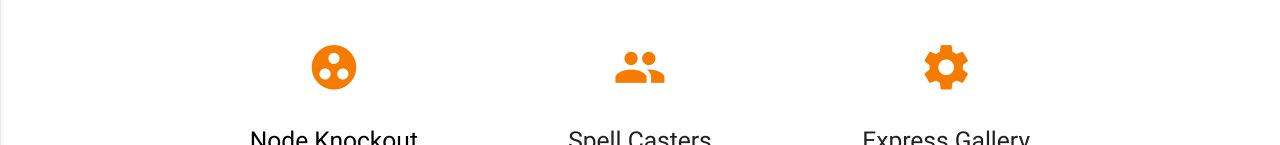
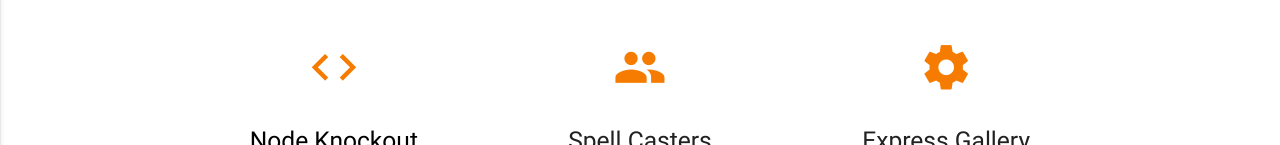
Before and after one commit to peter987bp/peter987bp.github.io, a website: page index.html in a window 1280 px wide. Shown: the part 532-677 px from the top of the page. Drawn offline with nearby package versions, Linux system fonts and the light colour scheme.

Commit message:
changed node knockout icon

```diff
--- a/index.html
+++ b/index.html
@@ -55,7 +55,7 @@
         <h3 class="header center black-text text-lighten-2">Recent Projects</h3>
         <div class="col s12 m4">
           <div class="icon-block">
-            <h2 class="center orange-text"><i class="material-icons orange-text text-darken-2">group_work</i></h2>
+            <h2 class="center orange-text"><i class="material-icons orange-text text-darken-2">code</i></h2>
             <h5 class="center"><a target="_blank" href='http://lumpysquirrels.2016.nodeknockout.com/'>Node Knockout</a></h5>
 
             <p class="light">In my second Hackthon ever my team and I participated in Node Knockout 2016. It was an intense 48 hours as teams from across the globe competed. We decided to keep it simple and we recreated the classic Tamagotchi virtual pet. </p>
```
